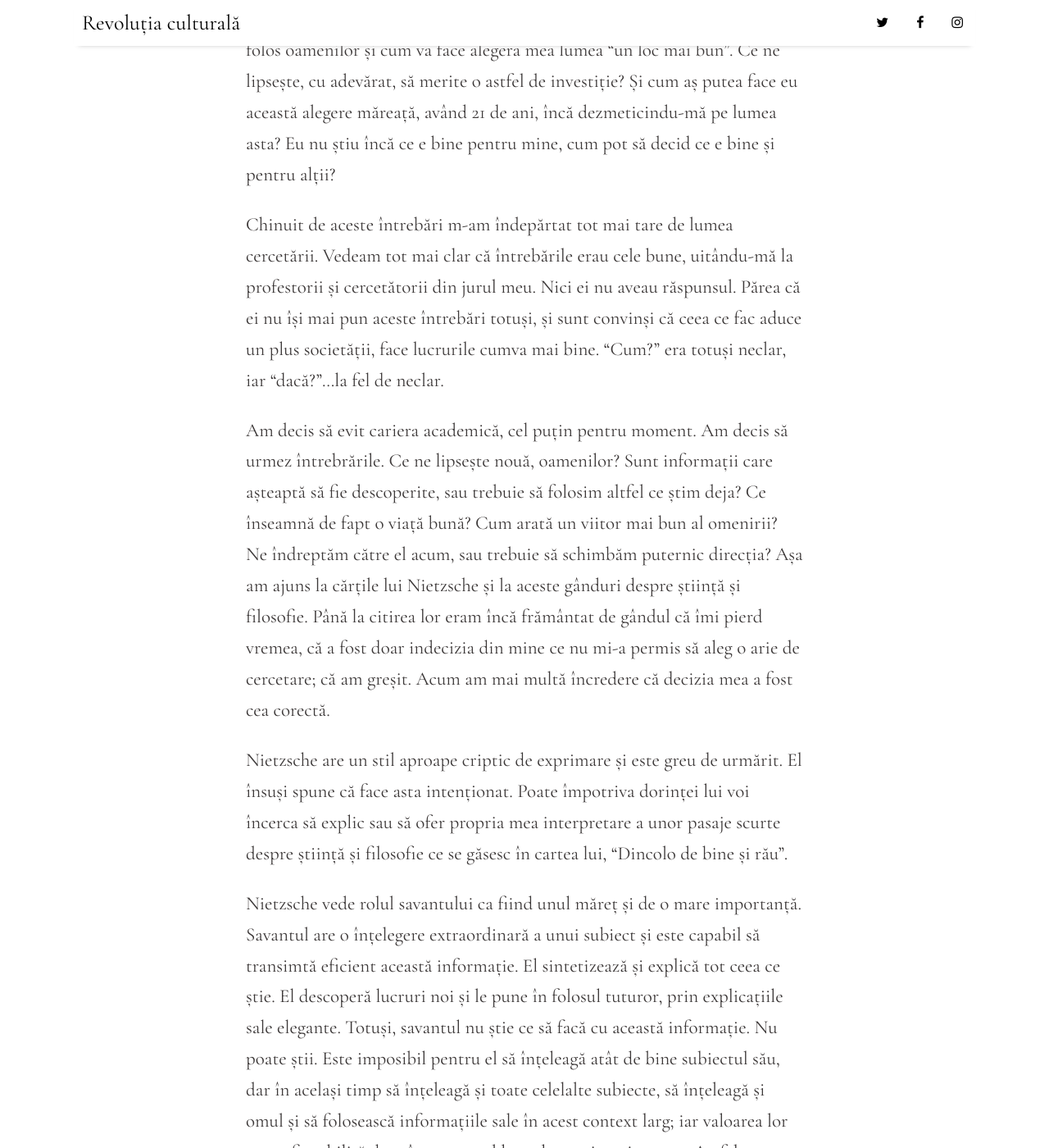
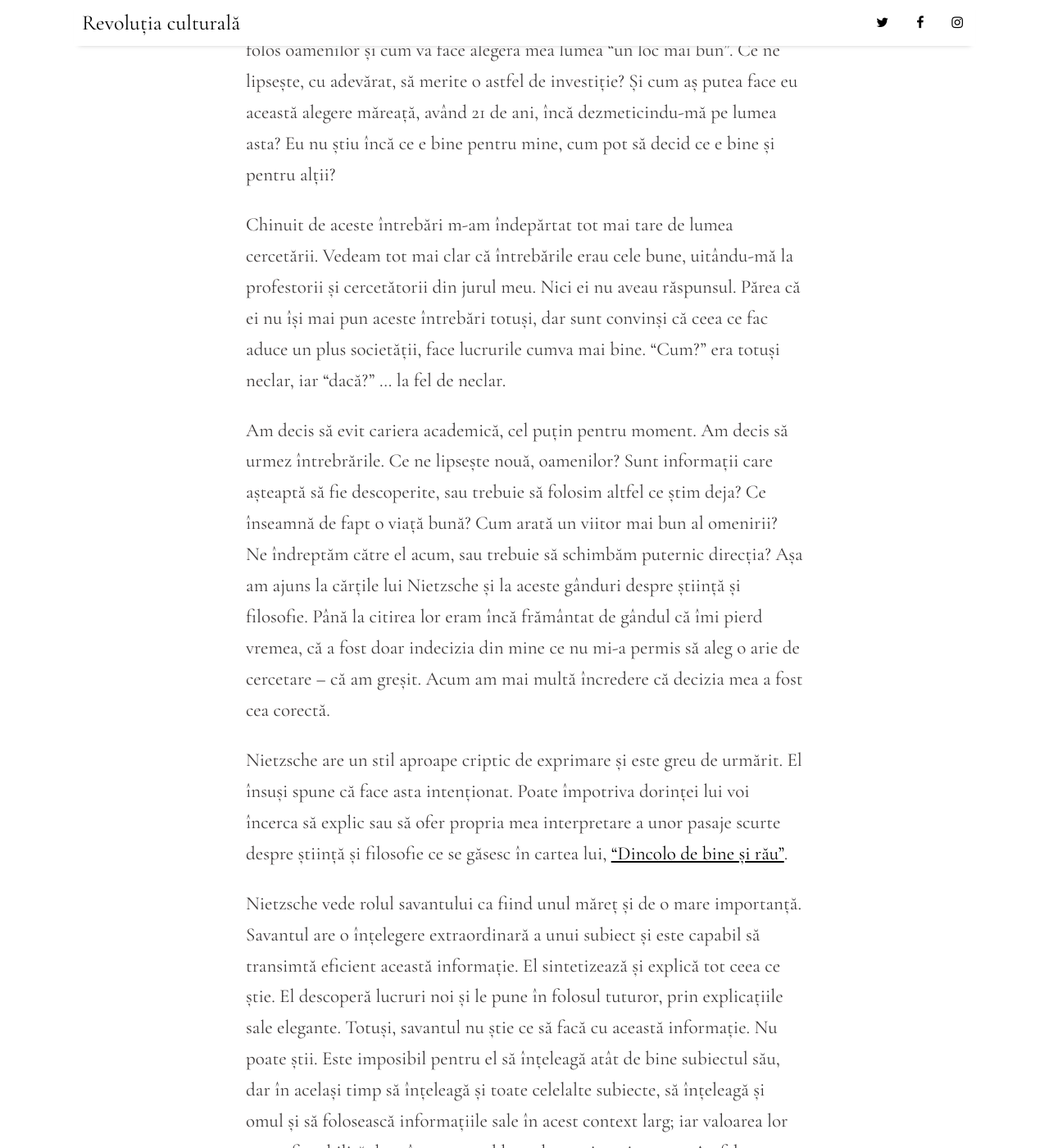
Before and after one commit to DavidManda/DavidManda.github.io, a Jekyll site: the page built from _posts/2022-11-23-Dincolo-de-bine-si-rau.md, in a window 1280 px wide and 1400 px high, scrolled down 1238 px. Shown: the whole window at 82% size. Built offline with Jekyll 4.4.1, drawn with Linux system fonts in a browser that asks for light colours; nearby versions of some CDN libraries; some of the changed text lies outside the part shown.

Commit message:
text change

```diff
--- a/_posts/2022-11-23-Dincolo-de-bine-si-rau.md
+++ b/_posts/2022-11-23-Dincolo-de-bine-si-rau.md
@@ -17,11 +17,11 @@
 
 Științele m-au atras de când mi-au apărut prima oară în viață. La început a fost matematica, apoi fizica, biologia și în final informatica. Pe cea din urmă am ales să o studiez în continuare la facultate, gândindu-mă că voi continua o carieră în cercetare, voi descoperi lucruri noi și voi face lumea "un loc mai bun". Totuși, pe măsură ce învățam mai multe, mă maturizam și venea vremea să aleg ce parte specifică a informaticii o voi aprofunda pe viitor, devenea tot mai chinuitor gândul că îmi voi petrece o bună parte din viață devenind expert doar într-o arie sau două. Devenea tot mai neclar ce ar fi de folos oamenilor și cum va face alegera mea lumea "un loc mai bun". Ce ne lipsește, cu adevărat, să merite o astfel de investiție? Și cum aș putea face eu această alegere măreață, având 21 de ani, încă dezmeticindu-mă pe lumea asta? Eu nu știu încă ce e bine pentru mine, cum pot să decid ce e bine și pentru alții?
 
-Chinuit de aceste întrebări m-am îndepărtat tot mai tare de lumea cercetării. Vedeam tot mai clar că întrebările erau cele bune, uitându-mă la profestorii și cercetătorii din jurul meu. Nici ei nu aveau răspunsul. Părea că ei nu își mai pun aceste întrebări totuși, și sunt convinși că ceea ce fac aduce un plus societății, face lucrurile cumva mai bine. "Cum?" era totuși neclar, iar "dacă?"...la fel de neclar.
+Chinuit de aceste întrebări m-am îndepărtat tot mai tare de lumea cercetării. Vedeam tot mai clar că întrebările erau cele bune, uitându-mă la profestorii și cercetătorii din jurul meu. Nici ei nu aveau răspunsul. Părea că ei nu își mai pun aceste întrebări totuși, dar sunt convinși că ceea ce fac aduce un plus societății, face lucrurile cumva mai bine. "Cum?" era totuși neclar, iar "dacă?" ... la fel de neclar.
 
-Am decis să evit cariera academică, cel puțin pentru moment. Am decis să urmez întrebrările. Ce ne lipsește nouă, oamenilor? Sunt informații care așteaptă să fie descoperite, sau trebuie să folosim altfel ce știm deja? Ce înseamnă de fapt o viață bună? Cum arată un viitor mai bun al omenirii? Ne îndreptăm către el acum, sau trebuie să schimbăm puternic direcția? Așa am ajuns la cărțile lui Nietzsche și la aceste gânduri despre știință și filosofie. Până la citirea lor eram încă frământat de gândul că îmi pierd vremea, că a fost doar indecizia din mine ce nu mi-a permis să aleg o arie de cercetare; că am greșit. Acum am mai multă încredere că decizia mea a fost cea corectă.
+Am decis să evit cariera academică, cel puțin pentru moment. Am decis să urmez întrebrările. Ce ne lipsește nouă, oamenilor? Sunt informații care așteaptă să fie descoperite, sau trebuie să folosim altfel ce știm deja? Ce înseamnă de fapt o viață bună? Cum arată un viitor mai bun al omenirii? Ne îndreptăm către el acum, sau trebuie să schimbăm puternic direcția? Așa am ajuns la cărțile lui Nietzsche și la aceste gânduri despre știință și filosofie. Până la citirea lor eram încă frământat de gândul că îmi pierd vremea, că a fost doar indecizia din mine ce nu mi-a permis să aleg o arie de cercetare -- că am greșit. Acum am mai multă încredere că decizia mea a fost cea corectă.
 
-Nietzsche are un stil aproape criptic de exprimare și este greu de urmărit. El însuși spune că face asta intenționat. Poate împotriva dorinței lui voi încerca să explic sau să ofer propria mea interpretare a unor pasaje scurte despre știință și filosofie ce se găsesc în cartea lui, "Dincolo de bine și rău".
+Nietzsche are un stil aproape criptic de exprimare și este greu de urmărit. El însuși spune că face asta intenționat. Poate împotriva dorinței lui voi încerca să explic sau să ofer propria mea interpretare a unor pasaje scurte despre știință și filosofie ce se găsesc în cartea lui, ["Dincolo de bine și rău"](https://carturesti.ro/carte/dincolo-de-bine-si-de-rau-734831523?p=2).
 
 Nietzsche vede rolul savantului ca fiind unul măreț și de o mare importanță. Savantul are o înțelegere extraordinară a unui subiect și este capabil să transimtă eficient această informație. El sintetizează și explică tot ceea ce știe. El descoperă lucruri noi și le pune în folosul tuturor, prin explicațiile sale elegante. Totuși, savantul nu știe ce să facă cu această informație. Nu poate știi. Este imposibil pentru el să înțeleagă atât de bine subiectul său, dar în același timp să înțeleagă și toate celelalte subiecte, să înțeleagă și omul și să folosească informațiile sale în acest context larg; iar valoarea lor poate fi stabilită doar în contextul larg al experienței umane. Astfel, savantul este în ochii lui Nietzsche "unul dintre cele mai prețioase instrumente". Dar rămâne totuși un instrument.
 
```
Also changed, not shown: other parts of _posts/2022-11-23-Dincolo-de-bine-si-rau.md (+1 -1 lines).
